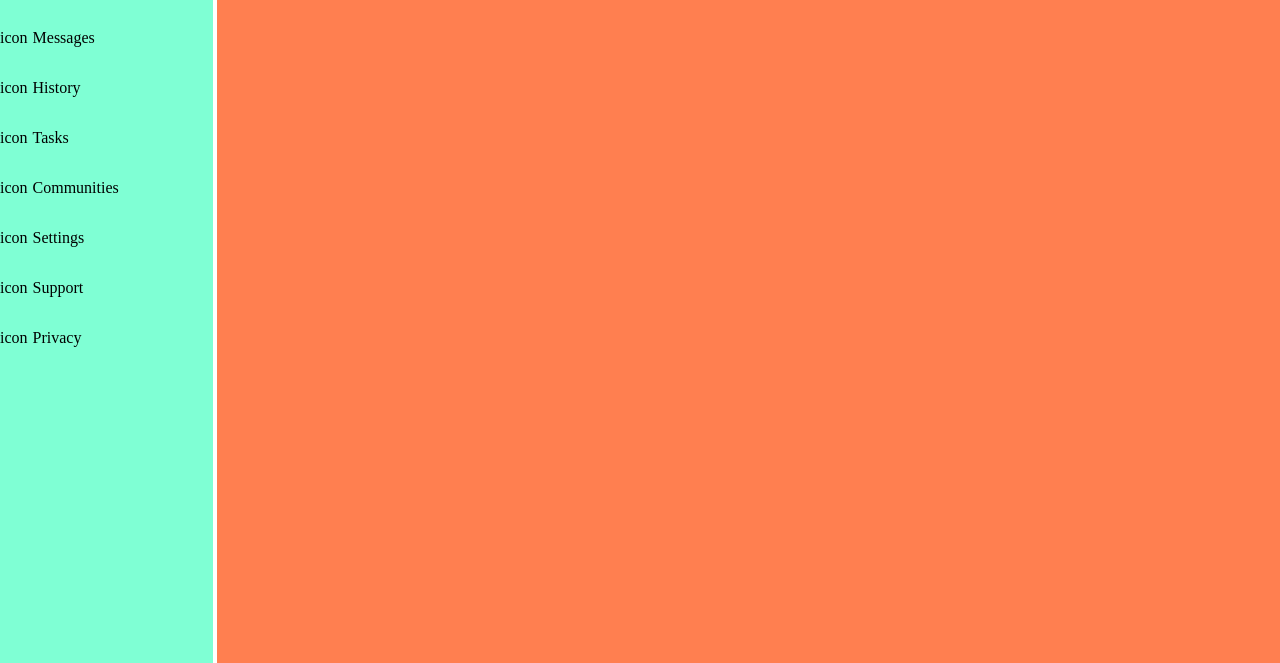
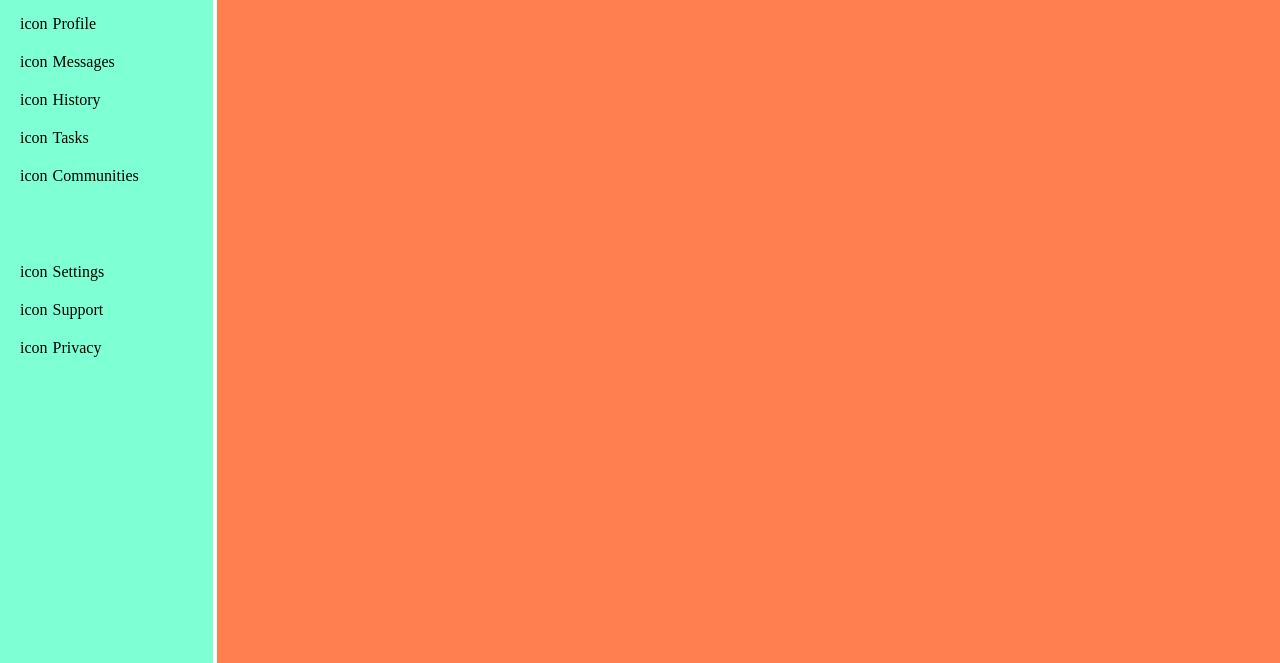
Before and after one commit to garrett-franklin/admin-dashboard, a plain HTML site: page index.html in a window 1280 px wide. Shown: the part 137-800 px from the top of the page. Drawn offline with Linux system fonts and the light colour scheme.

Commit message:
Finish placeholder layout for sidebar

```diff
--- a/index.html
+++ b/index.html
@@ -39,6 +39,8 @@
           <div>icon</div>
           <p>Communities</p>
         </li>
+      </ul>
+      <ul class="navigation">
         <li>
           <div>icon</div>
           <p>Settings</p>
--- a/style.css
+++ b/style.css
@@ -12,9 +12,13 @@ body {
 
 .sidebar {
   background-color: aquamarine;
+  padding-left: 20px;
   grid-row: 1 / -1;
+  display: grid;
+  grid-template-rows: minmax(100px, 1fr) repeat(2, 2.5fr) 1fr;
 }
 .logo-container {
+  font-size: x-large;
   display: flex;
   align-items: center;
 }
@@ -22,12 +26,17 @@ body {
   list-style-type: none;
   margin: 0;
   padding: 0;
+  display: flex;
+  flex-direction: column;
+  gap: 20px;
 }
 .sidebar li {
   display: flex;
   align-items: center;
+  margin: 0;
 }
 li p {
+  margin: 0;
   margin-left: 5px;
 }
 
```
